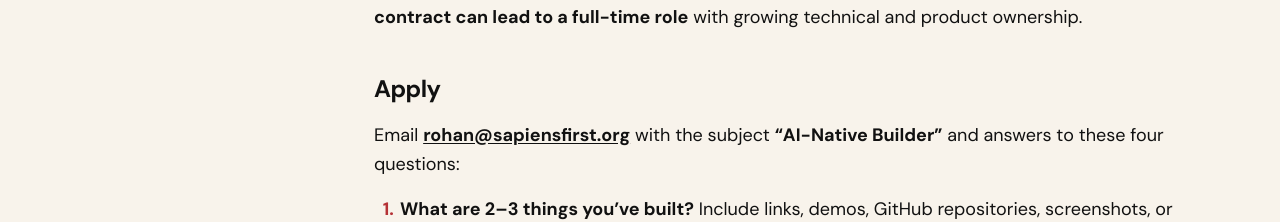
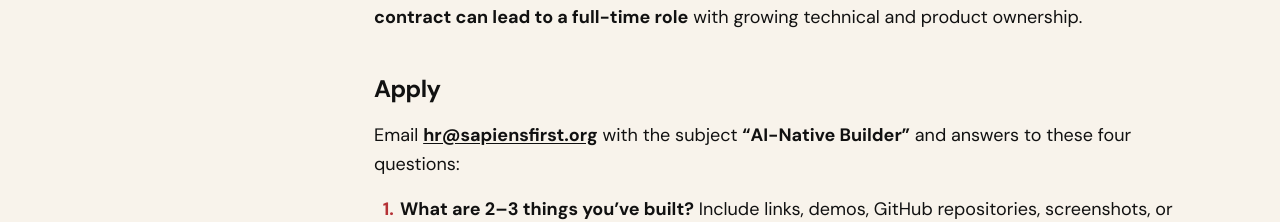
Before and after one commit to Sapiens-First/Website, a Next.js app: page /careers/builder in a window 1280 px wide. Shown: the part 2210-2432 px from the top of the page. Built offline with nearby package versions, Linux system fonts and the light colour scheme; a web font is replaced by a local one.

Commit message:
Route AI-Native Builder applications to HR

```diff
--- a/app/careers/builder/page.tsx
+++ b/app/careers/builder/page.tsx
@@ -226,8 +226,8 @@ export default function Page() {
                 </h2>
                 <p>
                   Email{" "}
-                  <a href="mailto:rohan@sapiensfirst.org?subject=AI-Native%20Builder">
-                    <strong>rohan@sapiensfirst.org</strong>
+                  <a href="mailto:hr@sapiensfirst.org?subject=AI-Native%20Builder">
+                    <strong>hr@sapiensfirst.org</strong>
                   </a>{" "}
                   with the subject <strong>“AI-Native Builder”</strong> and
                   answers to these four questions:
@@ -266,7 +266,7 @@ export default function Page() {
               <ActionLink
                 className="mt-7 print:hidden"
                 variant="primary"
-                href="mailto:rohan@sapiensfirst.org?subject=AI-Native%20Builder"
+                href="mailto:hr@sapiensfirst.org?subject=AI-Native%20Builder"
               >
                 Email your application →
               </ActionLink>
```
